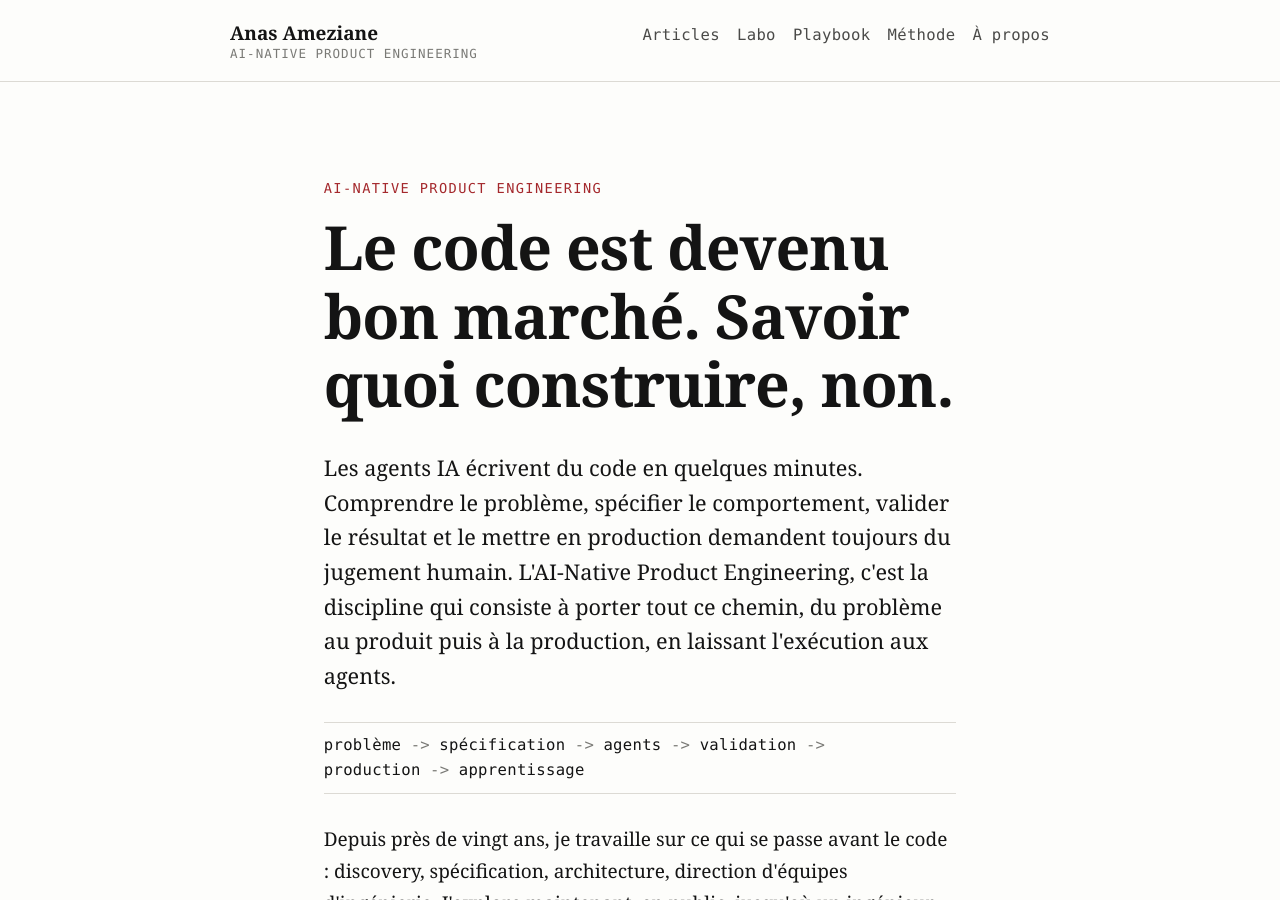
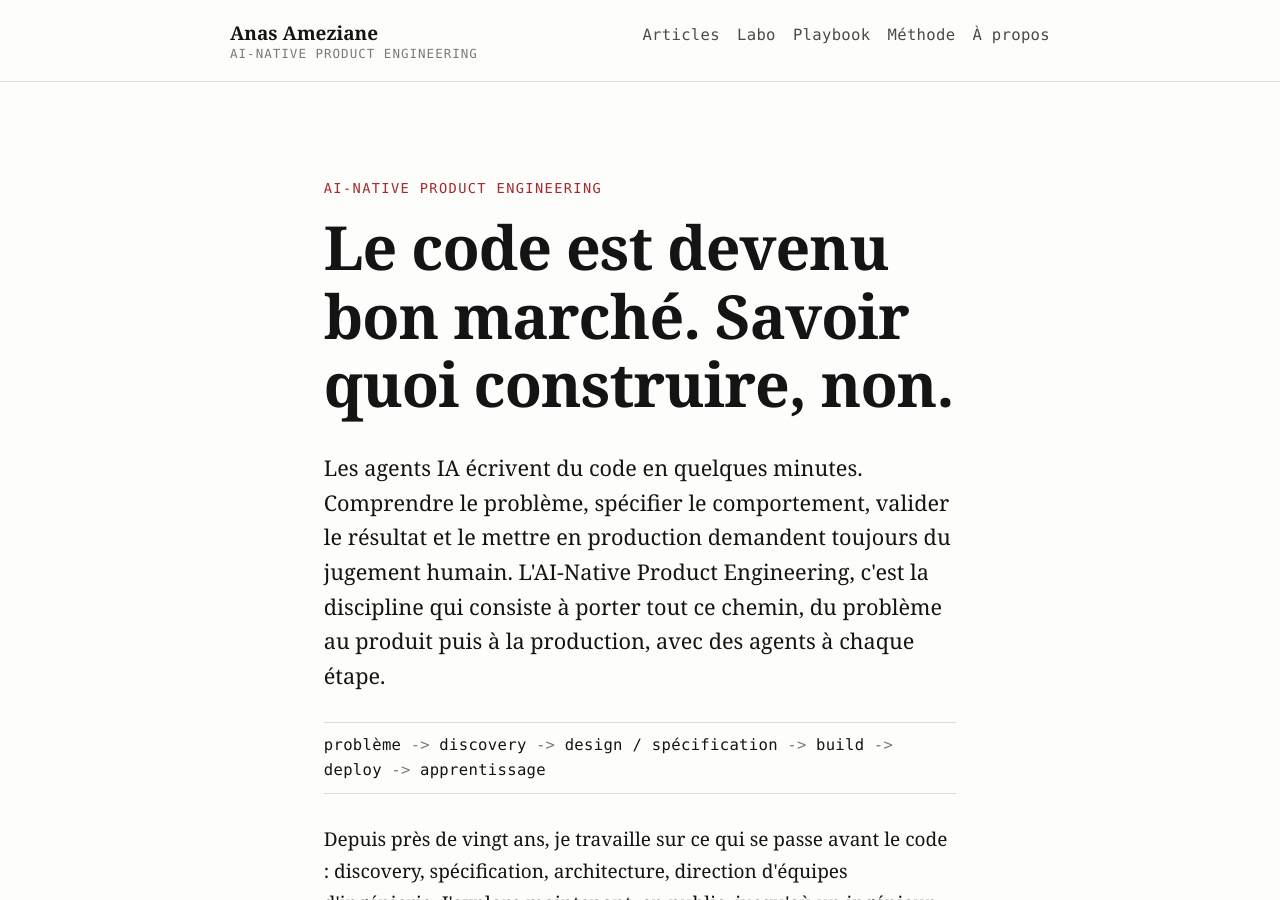
Before and after one commit to anasdox/anasdox.github.io, a Jekyll site: the page built from index.html, in a window 1280 px wide and 900 px high. Built offline with Jekyll 4.4.1, drawn with Linux system fonts in a browser that asks for light colours.

Commit message:
fix(accueil): chaine du cycle de vie, des agents a chaque etape
Co-Authored-By: Claude Opus 5.5 (1M context) <noreply@anthropic.com>

```diff
--- a/index.html
+++ b/index.html
@@ -17,11 +17,11 @@ description: >-
     en production demandent toujours du jugement humain.
     L'AI-Native Product Engineering, c'est la discipline qui consiste à
     porter tout ce chemin, du problème au produit puis à la production,
-    en laissant l'exécution aux agents.
+    avec des agents à chaque étape.
   </p>
 
   <ol class="path" aria-label="Le chemin">
-    <li>problème</li><li>spécification</li><li>agents</li><li>validation</li><li>production</li><li>apprentissage</li>
+    <li>problème</li><li>discovery</li><li>design / spécification</li><li>build</li><li>deploy</li><li>apprentissage</li>
   </ol>
 
   <p>
```
